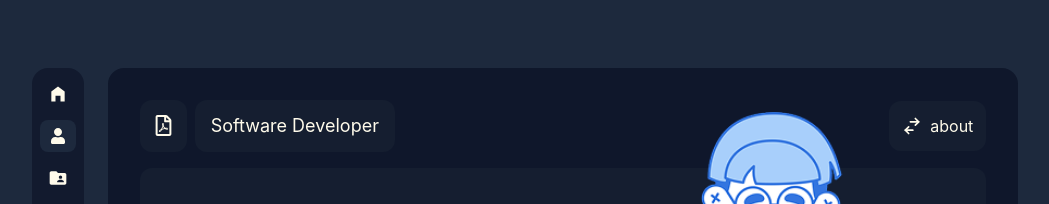
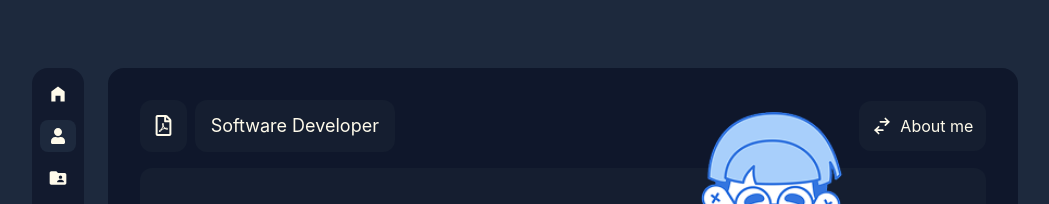
Before and after one commit to dewa-nanda/portofolio-d, a Next.js app: page /about in a window 1280 px wide. Shown: the top 204 px of the page, without its empty margins (115-1164 px from the left). Built offline with nearby package versions, Linux system fonts and the light colour scheme.

Commit message:
feat: refactor About component to improve section handling and update Header to display labels

```diff
--- a/src/components/pages/About.tsx
+++ b/src/components/pages/About.tsx
@@ -14,9 +14,11 @@ const AboutContent = () => {
 
   const tabParam = searchParams.get("tab");
   const validTabs = listSection.map((v) => v.id);
-  const currentSection = validTabs.includes(tabParam ?? "")
+  const currentSectionId = validTabs.includes(tabParam ?? "")
     ? tabParam!
     : listSection[0].id;
+  const currentSection =
+    listSection.find((v) => v.id === currentSectionId) ?? listSection[0];
 
   const [content, setContent] = useState<ReactElement | null>(null);
 
@@ -25,13 +27,13 @@ const AboutContent = () => {
   };
 
   useEffect(() => {
-    const target = listSection.find((v) => v.id === currentSection);
+    const target = listSection.find((v) => v.id === currentSectionId);
 
     if (target) {
       const SectionComponent = target.component;
       setContent(<SectionComponent />);
     }
-  }, [currentSection, listSection]);
+  }, [currentSectionId, listSection]);
 
   return (
     <motion.div
@@ -40,7 +42,8 @@ const AboutContent = () => {
       transition={{ duration: 0.6, ease: "easeOut" }}
     >
       <Header
-        section={currentSection}
+        section={currentSectionId}
+        label={currentSection.label}
         setSection={setSection}
         content={validTabs}
       />
--- a/src/components/ui/About/Header.tsx
+++ b/src/components/ui/About/Header.tsx
@@ -5,6 +5,7 @@ import { TbSwitchHorizontal } from "react-icons/tb";
 
 interface THeaderProps {
   section: string;
+  label?: string;
   content: string[];
   setSection: (section: string) => void;
 }
@@ -56,7 +57,7 @@ const Header = (props: THeaderProps) => {
           <div className="flex items-center justify-center mt-1 gap-2">
             <TbSwitchHorizontal className="h-full" size={20} />
 
-            <h2 className="hidden md:block">{props.section}</h2>
+            <h2 className="hidden md:block">{props.label ?? props.section}</h2>
           </div>
         </Card>
       </button>
```
